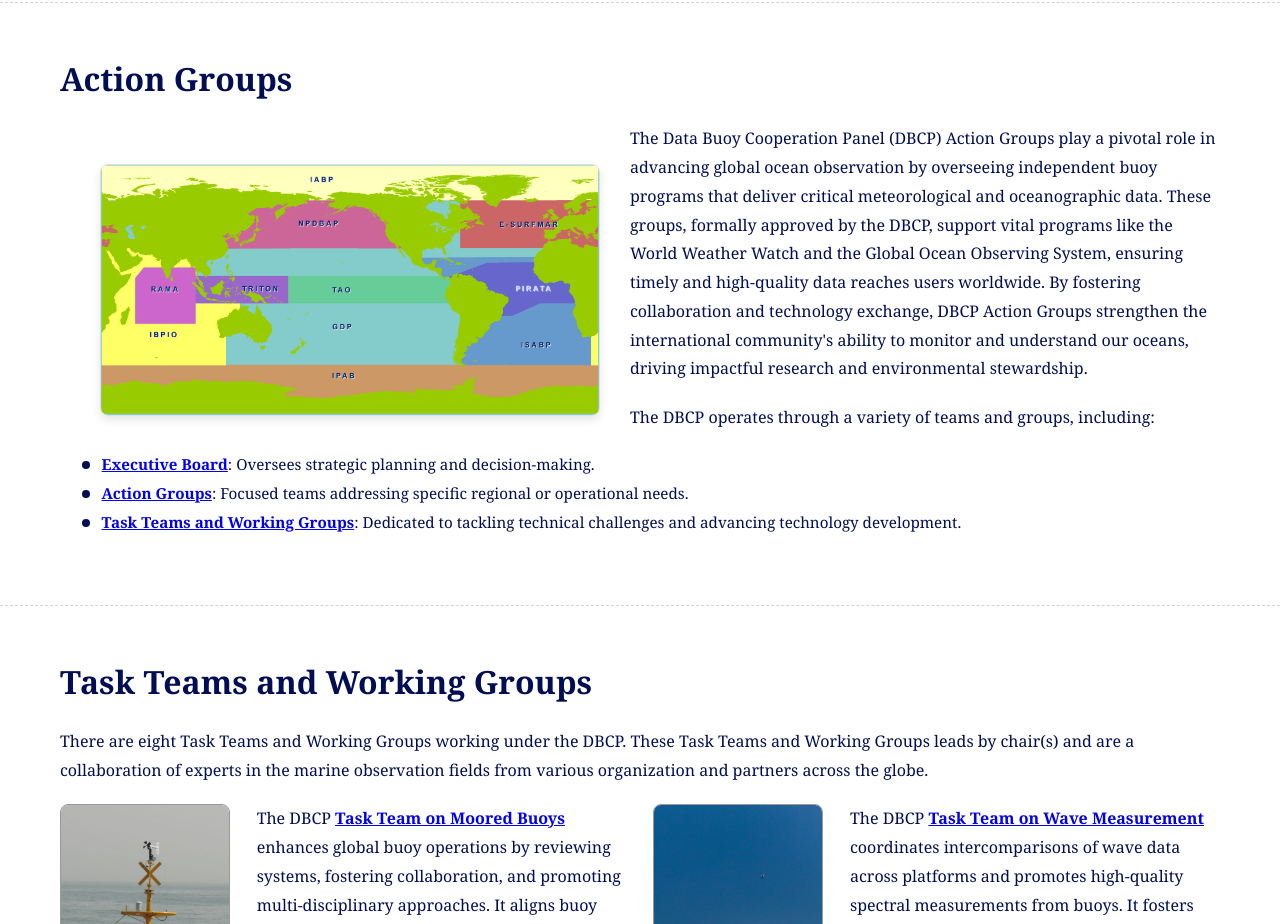
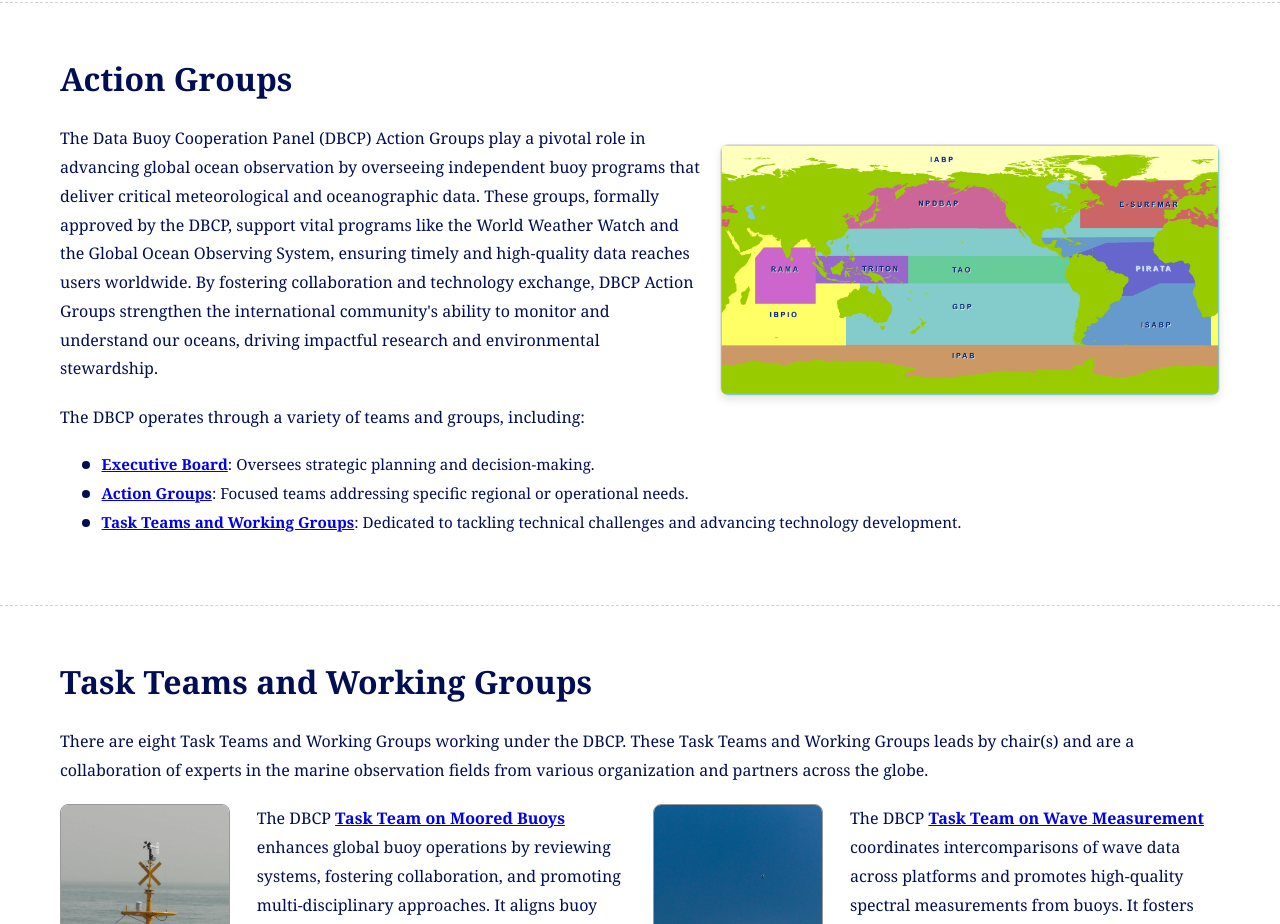
Before and after one commit to Mia-a-a-a-a-a/dbcp_new_v2, a plain HTML site: page about.html in a window 1280 px wide. Shown: the part 4739-5663 px from the top of the page. Drawn offline with Linux system fonts and the light colour scheme.

Commit message:
Update about.html

```diff
--- a/about.html
+++ b/about.html
@@ -387,7 +387,7 @@
   <div class="container">
     <div class="content content-float" >
       <h2 style="text-align: left">Action Groups</h2>
-      <figure class="floating-image" style="max-width: 500px;">
+      <figure class="floating-image-right" style="max-width: 500px;">
         <a href="action_groups.html" ><img src="figures/DBCP_ActionGroups2018.png" alt="Map of DBCP action groups"></a>
       </figure>
       <div class="text-content">
```
